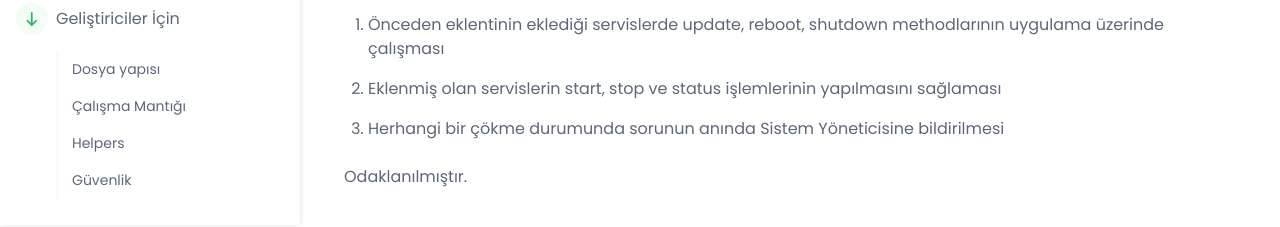
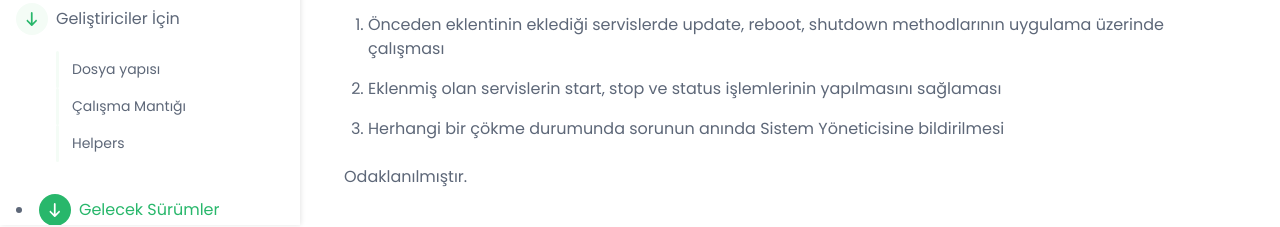
Before and after one commit to TeleLiman/TeleLiman.github.io, a plain HTML site: page docs-page.html in a window 1280 px wide. Shown: the part 575-802 px from the top of the page. Drawn offline with nearby package versions, Linux system fonts and the light colour scheme.

Commit message:
Update docs-page.html

```diff
--- a/docs-page.html
+++ b/docs-page.html
@@ -109,12 +109,12 @@
 					<li class="nav-item"><a class="nav-link scrollto" href="#item-4-1">Dosya yapısı</a></li>
 					<li class="nav-item"><a class="nav-link scrollto" href="#item-4-2">Çalışma Mantığı</a></li>
 					<li class="nav-item"><a class="nav-link scrollto" href="#item-4-3">Helpers</a></li>
-					<li class="nav-item"><a class="nav-link scrollto" href="#item-4-4">Güvenlik</a></li>
+
 
 				</ul>
 
 				<li class="nav-item section-title mt-3"><a class="nav-link scrollto" href="#section-5"><span
-							class="theme-icon-holder me-2"><i class="fas fa-arrow-down"></i></span>Grlecek Sürümler</a>
+							class="theme-icon-holder me-2"><i class="fas fa-arrow-down"></i></span>Gelecek Sürümler</a>
 				</li>
 
 				</ul>
```
